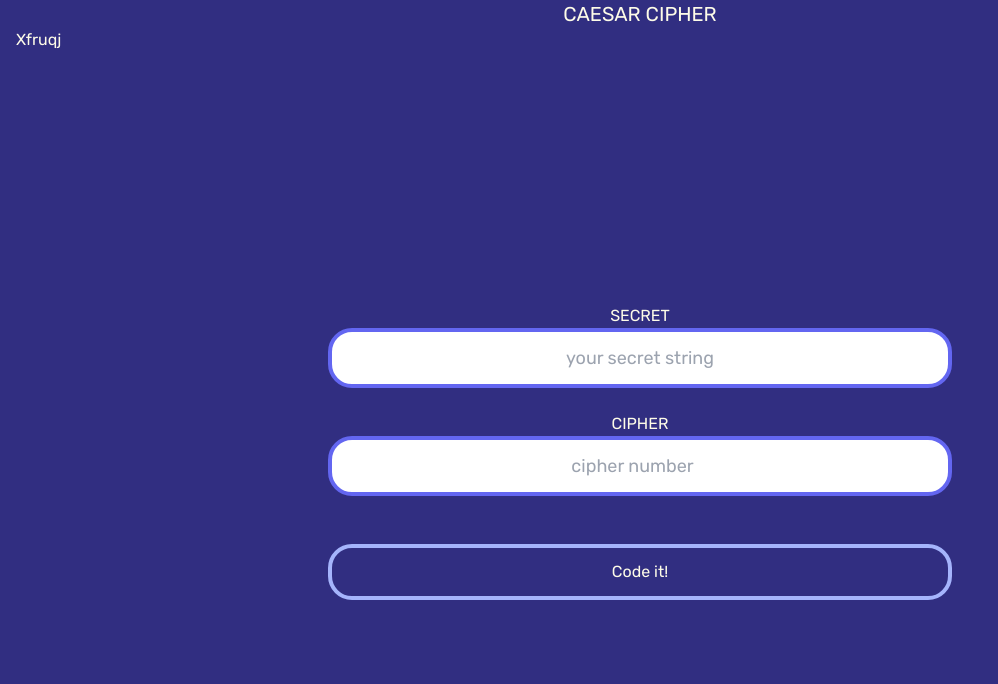
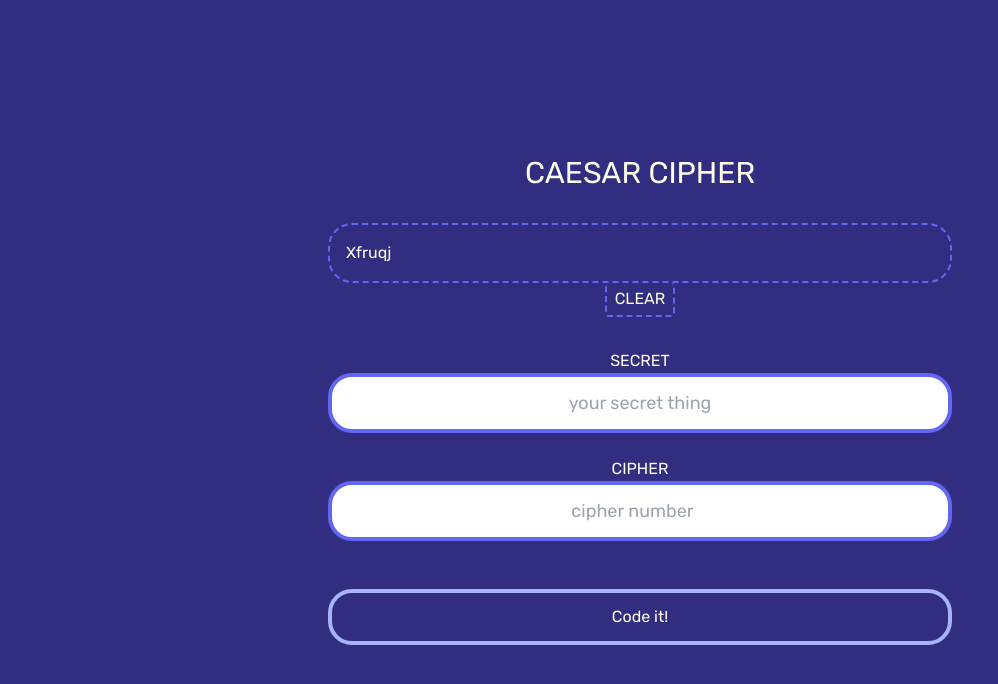
Before and after one commit to suti1979/caesarcipher, a Next.js app: page / in a window 1280 px wide. Both pictures are taken after typing "Sample", "5" into the empty fields and a click on the button "Code it!". Shown: the top 684 px of the page, without its empty margins (0-998 px from the left). Built offline with nearby package versions, Linux system fonts and the light colour scheme.

Commit message:
refactor components

```diff
--- /dev/null
+++ b/components/Form.tsx
@@ -0,0 +1,67 @@
+import React from "react"
+import { SubmitHandler, useForm } from "react-hook-form"
+import { apiCall } from "../lib/api"
+import { Inputs, TCodeProps } from "../type/types"
+
+export default function Form({ setCode }: TCodeProps) {
+  const {
+    register,
+    handleSubmit,
+    reset,
+    formState: { errors },
+  } = useForm<Inputs>()
+
+  const onSubmit: SubmitHandler<Inputs> = async (data) => {
+    const result = await apiCall(data)
+    setCode(result)
+    reset()
+  }
+
+  return (
+    <form
+      className="flex flex-col w-full items-center "
+      onSubmit={handleSubmit(onSubmit)}
+    >
+      <label htmlFor="str" className="uppercase">
+        Secret
+      </label>
+      <input
+        id="str"
+        placeholder="your secret thing"
+        {...register("str", { required: true })}
+        type="text"
+        className="p-3 border-4 border-indigo-500 text-indigo-900 w-6/12
+                rounded-3xl active:bg-indigo-100 focus:bg-indigo-100 focus:w-full
+                outline-none transition-all text-center text-lg overflow-ellipsis"
+      />
+
+      {errors.str && (
+        <span className=" text-red-400 text-sm ">This field is required!</span>
+      )}
+      <label htmlFor="cipher" className="uppercase mt-6">
+        Cipher
+      </label>
+      <input
+        id="cipher"
+        placeholder="cipher number"
+        {...register("cipher", { required: true, min: -1000, max: 1000 })}
+        type="number"
+        className="p-3 border-4 border-indigo-500 text-indigo-900 w-6/12
+                rounded-3xl active:bg-indigo-100 focus:bg-indigo-100 focus:w-full
+                outline-none transition-all text-center text-lg overflow-ellipsis"
+      />
+      {errors.cipher && (
+        <span className=" text-red-400 text-sm ">
+          Cipher is required and must be a number! between -1000 and 1000)
+        </span>
+      )}
+
+      <button
+        className="p-3 border-4 rounded-3xl mt-12 border-indigo-500 w-6/12
+              hover:shadow-2xl hover:bg-indigo-600 outline-none focus:border-indigo-300"
+      >
+        Code it!
+      </button>
+    </form>
+  )
+}
--- /dev/null
+++ b/components/Result.tsx
@@ -0,0 +1,34 @@
+import { Tooltip } from "@material-tailwind/react"
+import { TCodeProps } from "../type/types"
+
+export default function Result({ code, setCode }: TCodeProps) {
+  const copyToClipboard = (text: string) => {
+    navigator.clipboard.writeText(text)
+  }
+
+  return (
+    <>
+      <Tooltip
+        content="Copy to clipboard"
+        animate={{
+          mount: { scale: 1, y: 0 },
+          unmount: { scale: 0, y: 25 },
+        }}
+      >
+        <div
+          onClick={() => copyToClipboard(code || "")}
+          className="w-6/12 hover:w-full transition-all p-4 border-indigo-500 border-2 border-dashed rounded-3xl
+          hover:bg-indigo-400 hover:cursor-pointer"
+        >
+          <span>{code}</span>
+        </div>
+      </Tooltip>
+      <button
+        className="border-indigo-500 hover:bg-red-400 transition-all border-r-2 border-l-2 border-b-2 border-dashed p-1 pl-2 pr-2 rounded mb-8"
+        onClick={() => setCode("")}
+      >
+        CLEAR
+      </button>
+    </>
+  )
+}
--- /dev/null
+++ b/lib/api.ts
@@ -0,0 +1,15 @@
+import { Inputs } from "../type/types"
+
+export const apiCall = async (data:Inputs) => {
+  const response = await fetch("/api/cipher", {
+    method: "POST",
+    headers: {
+      "Content-Type": "application/json",
+    },
+    body: JSON.stringify(data),
+  })
+
+  const code = await response.json()
+
+  return code.codedStr
+}
--- a/package.json
+++ b/package.json
@@ -9,6 +9,7 @@
     "lint": "next lint"
   },
   "dependencies": {
+    "@material-tailwind/react": "^1.2.4",
     "@next/font": "13.0.7",
     "@types/node": "18.11.17",
     "@types/react": "18.0.26",
--- a/pages/_app.tsx
+++ b/pages/_app.tsx
@@ -1,5 +1,6 @@
 import "../styles/globals.css"
 import type { AppProps } from "next/app"
+
 
 export default function App({ Component, pageProps }: AppProps) {
   return <Component {...pageProps} />
--- a/pages/index.tsx
+++ b/pages/index.tsx
@@ -1,32 +1,13 @@
 import Head from "next/head"
+import { useState } from "react"
 import { Rubik } from "@next/font/google"
-import { SubmitHandler, useForm } from "react-hook-form"
-import { useState } from "react"
+import Result from "../components/Result"
+import Form from "../components/Form"
+
 const rubik = Rubik({ subsets: ["latin"] })
 
 export default function Home() {
   const [code, setCode] = useState("")
-  const {
-    register,
-    handleSubmit,
-    reset,
-    formState: { errors },
-  } = useForm<Inputs>()
-
-  const onSubmit: SubmitHandler<Inputs> = async (data) => {
-    console.log(data)
-    const response = await fetch("/api/cipher", {
-      method: "POST",
-      headers: {
-        "Content-Type": "application/json",
-      },
-      body: JSON.stringify(data),
-    })
-
-    const code = await response.json()
-    setCode(code.codedStr)
-    reset()
-  }
 
   return (
     <>
@@ -37,69 +18,12 @@ export default function Home() {
         <link rel="icon" href="/favicon.ico" />
       </Head>
       <main className={rubik.className}>
-        <div className="container">
-          <h1 className="flex uppercase text-xl justify-center">
-            Caesar Cipher
-          </h1>
-          <div>
-            {code}
-          </div>
-          <div className=" flex flex-row justify-center items-center h-screen ">
-            <form
-              className="flex flex-col w-screen items-center"
-              onSubmit={handleSubmit(onSubmit)}
-            >
-              <label htmlFor="str" className="uppercase">
-                Secret
-              </label>
-              <input
-                id="str"
-                placeholder="your secret string"
-                {...register("str", { required: true })}
-                type="text"
-                className="p-3 border-4 border-indigo-500 text-indigo-900 w-6/12
-                rounded-3xl active:bg-slate-200 focus:bg-indigo-100 focus:w-full
-                outline-none transition-all text-center text-lg overflow-ellipsis"
-              />
-
-              {errors.str && (
-                <span className=" text-red-600 text-xs ">
-                  This field is required
-                </span>
-              )}
-              <label htmlFor="cipher" className="uppercase mt-6">
-                Cipher
-              </label>
-              <input
-                id="cipher"
-                placeholder="cipher number"
-                {...register("cipher", { required: true })}
-                type="number"
-                className="p-3 border-4 border-indigo-500 text-indigo-900 w-6/12
-                rounded-3xl active:bg-slate-200 focus:bg-indigo-100 focus:w-full
-                outline-none transition-all text-center text-lg overflow-ellipsis"
-              />
-              {errors.cipher && (
-                <span className=" text-red-600 text-xs">
-                  Cipher is required and must be a number!
-                </span>
-              )}
-
-              <button
-                className="p-3 border-4 rounded-3xl mt-12 border-indigo-500 w-6/12
-              hover:shadow-2xl hover:bg-indigo-600 outline-none focus:border-indigo-300"
-              >
-                Code it!
-              </button>
-            </form>
-          </div>
+        <div className="container flex flex-col justify-center items-center h-screen">
+          <h1 className="uppercase text-3xl mb-8">Caesar Cipher</h1>
+          {code && <Result code={code} setCode={setCode} />}
+          <Form setCode={setCode} />
         </div>
       </main>
     </>
   )
 }
-
-type Inputs = {
-  str: string
-  cipher: number
-}
--- a/tailwind.config.js
+++ b/tailwind.config.js
@@ -1,13 +1,15 @@
 /** @type {import('tailwindcss').Config} */
 module.exports = {
-  content: ["./pages/**/*.{js,ts,jsx,tsx}", "./components/**/*.{js,ts,jsx,tsx}"],
+  content: [
+    "./pages/**/*.{js,ts,jsx,tsx}",
+    "./components/**/*.{js,ts,jsx,tsx}",
+  ],
   darkMode: "class",
   theme: {
     container: {
       center: true,
-      padding: "1rem"
+      padding: "1rem",
     },
     extend: {},
   },
-  plugins: [],
 }
--- /dev/null
+++ b/type/types.ts
@@ -0,0 +1,11 @@
+import { Dispatch, SetStateAction } from "react"
+
+export type Inputs = {
+  str: string
+  cipher: number
+}
+
+export type TCodeProps = {
+  code?: string
+  setCode: Dispatch<SetStateAction<string>>
+}
```
Also changed, not shown: 1 other file (tests, documents, lock files or other folders).
